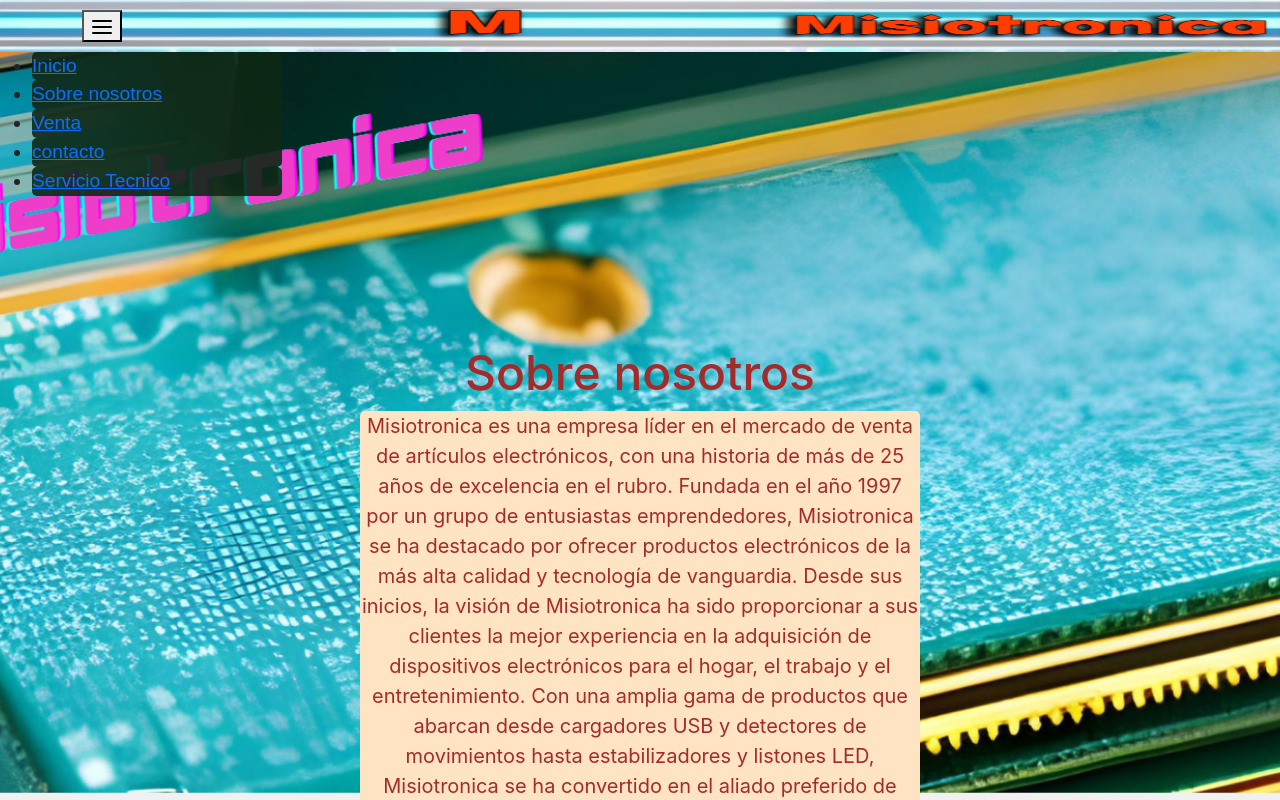
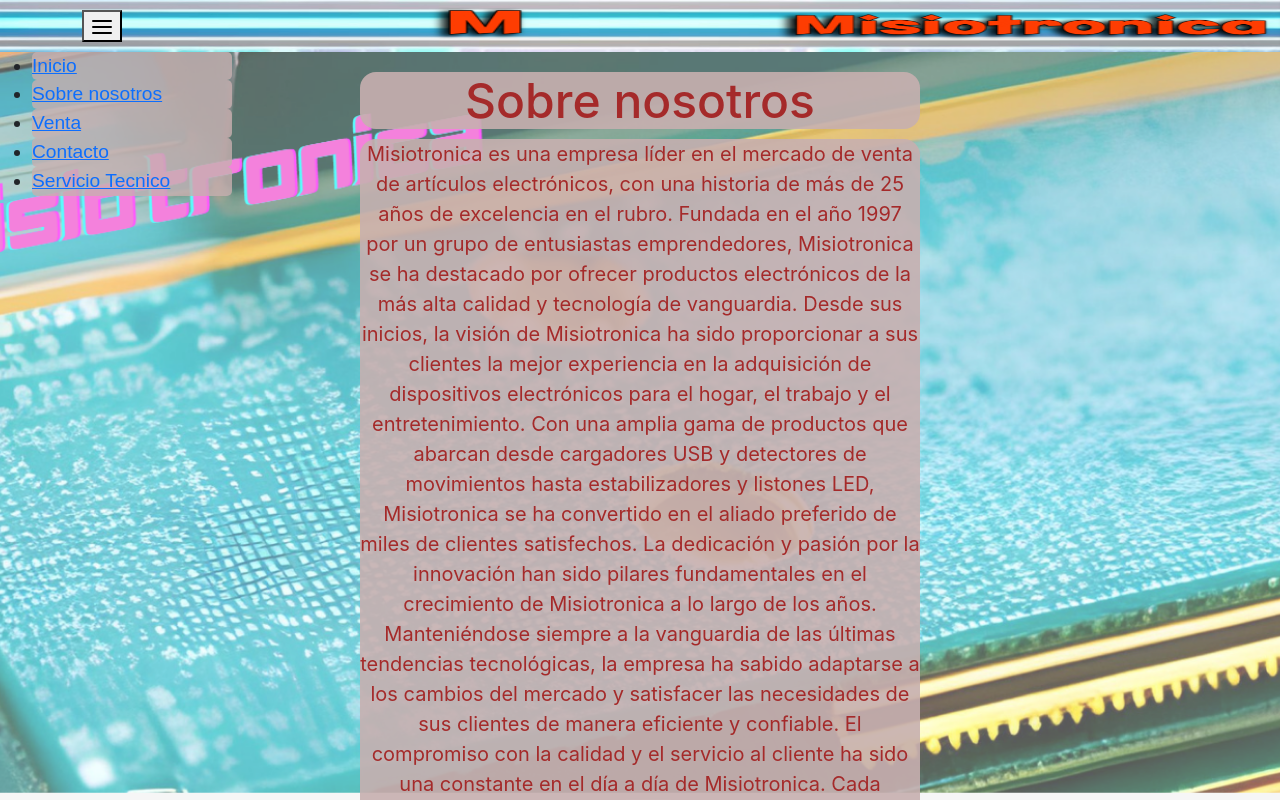
Before and after one commit to FranDeg9/Misiotronica, a React (Create React App) app: page /sobre-nosotros in a window 1280 px wide. Both pictures are taken after a click on the button 102 px from the left and 25 px from the top of the page. Shown: the top 800 px of the page. Built offline with nearby package versions, Linux system fonts and the light colour scheme; the HTML template or start-up script is replaced by a standard one.

Commit message:
correcciones falta 404

```diff
--- a/src/components/About.css
+++ b/src/components/About.css
@@ -3,19 +3,20 @@
     max-width: 600px;
     margin: 0 auto;
     padding: 20px;
-    margin-top: 10%;
   }
 
   .about-title {
     font-size: 48px;
     margin-bottom: 10px;
     color: brown;
+    background-color: rgba(199, 176, 176, 0.9);
+    border-radius: 1rem;
 
   }
 
   .about-text {
     font-size: 20px;
     color: brown;
-    background-color: bisque;
-    border-radius: 5px;
+    background-color: rgba(199, 176, 176, 0.9);
+    border-radius: 1rem;
   }
--- a/src/components/Background.js
+++ b/src/components/Background.js
@@ -1,5 +1,6 @@
 import React from 'react';
-import backgroundImg from './misiotronicafondo.jpg'; // Reemplaza 'ruta-a-tu-imagen-fondo.jpg' con la ruta a tu imagen de fondo
+import backgroundImg from './misiotronicafondo.jpg';
+
 
 const Background = () => {
   return (
@@ -15,6 +16,7 @@
         width: '100%',
         height: '100%',
         zIndex: -1,
+        opacity: 0.65,
       }}
     />
   );
--- a/src/components/Navbar.css
+++ b/src/components/Navbar.css
@@ -38,9 +38,18 @@
 }
 
 .sidebar {
-  top: 0;
+  position: fixed; /*  flotante */
+  /*top: 10%;*/
+  left: -100%; /* para ocultar la barra */
+  /*width: 250px;  Ancho de la barra lateral */
+  /*height: 15%;  Altura de la barra lateral */
+  /*background-color: rgba(199, 176, 176, 0.8);*/
+  border-radius: 10px;
+  transition: left 0.5s; /* Agrega una transición para animar la aparición/desaparición */
+}
+
+.sidebar.show {
   left: 0;
-  border-radius: 10px;
 }
 
 .sidebar-menu {
@@ -60,8 +69,8 @@
 }
 
 .sidebar-menu li {
-  width: 20%;
-  background-color: rgba(15, 40, 22, 0.9);
+  width: 200px;
+  background-color: rgba(199, 176, 176, 0.8);
   font-size: larger;
   border-radius: 5px;
   font-family: Arial, Helvetica, sans-serif;
--- a/src/components/Navbar.js
+++ b/src/components/Navbar.js
@@ -46,7 +46,7 @@
           </li>
           <li>
             <Link to="/contacto" onClick={handleLinkClick}>
-              contacto
+              Contacto
             </Link>
           </li>
           <li>
```
